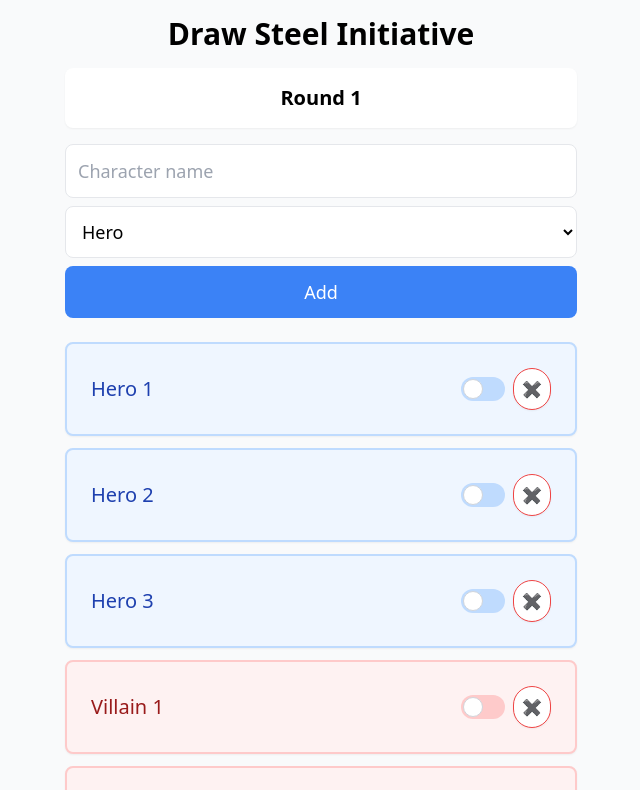
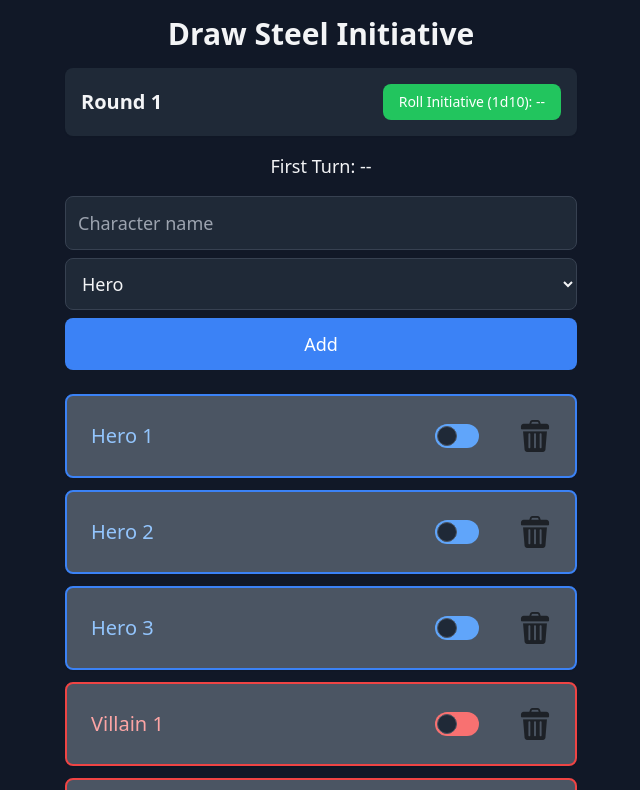
Before and after one commit to jaco129/draw-steel-initiative-tracker, a SvelteKit app: page / in a window 1280 px wide. Shown: the top 790 px of the page, without its empty margins (319-959 px from the left). Built offline with nearby package versions, Linux system fonts and the light colour scheme.

Commit message:
Working dark mode

```diff
--- a/src/routes/+page.svelte
+++ b/src/routes/+page.svelte
@@ -4,6 +4,8 @@
 
     let newName = '';
     let selectedType: CharacterType = 'hero';
+    let firstTurn = '--'; // Default to heroes going first
+    let rolledValue: number | null = null; // Store the rolled value
 
     function handleSubmit() {
         if (newName.trim()) {
@@ -18,27 +20,40 @@
         }
     }
 
+    function determineFirstTurn() {
+        rolledValue = Math.floor(Math.random() * 10) + 1; // Generate a number between 1 and 10
+        firstTurn = rolledValue >= 6 ? 'Heroes' : 'Villains';
+    }
+
     $: safeCharacters = Array.isArray($characters) ? $characters : []; // Ensure $characters is always an array
 </script>
 
-<div class="min-h-screen bg-gray-50 p-4">
+<div class="min-h-screen bg-gray-900 text-gray-100 p-4">
     <div class="container mx-auto max-w-lg">
         <h1 class="text-3xl font-bold mb-4 text-center">Draw Steel Initiative</h1>
 
-        <div class="bg-white p-4 rounded-lg shadow-sm mb-4">
-            <h2 class="text-xl font-semibold text-center">Round {$currentRound}</h2>
+        <div class="bg-gray-800 p-4 rounded-lg shadow-sm mb-4 flex items-center justify-between">
+            <h2 class="text-xl font-semibold">Round {$currentRound}</h2>
+            <button
+                on:click={determineFirstTurn}
+                class="bg-green-500 text-white px-4 py-2 rounded-lg text-sm font-medium hover:bg-green-600 active:bg-green-700 transition-colors"
+            >
+                Roll Initiative (1d10): {rolledValue ?? '--'}
+            </button>
         </div>
+
+        <p class="text-center text-lg font-medium mb-4">First Turn: {firstTurn}</p>
 
         <form on:submit|preventDefault={handleSubmit} class="flex flex-col gap-2 mb-6">
             <input
                 type="text"
                 bind:value={newName}
                 placeholder="Character name"
-                class="flex-1 p-3 border rounded-lg text-lg"
+                class="flex-1 p-3 border border-gray-700 bg-gray-800 rounded-lg text-lg text-gray-100 placeholder-gray-400"
             />
             <select
                 bind:value={selectedType}
-                class="p-3 border rounded-lg bg-white text-lg"
+                class="p-3 border border-gray-700 bg-gray-800 rounded-lg text-lg text-gray-100"
             >
                 <option value="hero">Hero</option>
                 <option value="villain">Villain</option>
@@ -56,12 +71,12 @@
                 {#each safeCharacters as character (character.id)}
                     <div class={`p-6 rounded-lg shadow-sm transition-all ${
                         character.type === 'hero'
-                            ? 'bg-blue-50 border-blue-200'
-                            : 'bg-red-50 border-red-200'
+                            ? 'bg-gray-600 border-blue-500'
+                            : 'bg-gray-600 border-red-500'
                     } ${character.hasTakenTurn ? 'opacity-60' : 'opacity-100'} border-2`}>
                         <div class="flex items-center justify-between">
                             <span class={`text-xl font-medium ${
-                                character.type === 'hero' ? 'text-blue-800' : 'text-red-800'
+                                character.type === 'hero' ? 'text-blue-300' : 'text-red-300'
                             }`}>
                                 {character.name}
                             </span>
@@ -75,17 +90,17 @@
                                     />
                                     <div class={`w-11 h-6 rounded-full peer
                                         ${character.type === 'hero'
-                                            ? 'bg-blue-200 peer-checked:bg-blue-600'
-                                            : 'bg-red-200 peer-checked:bg-red-600'
+                                            ? 'bg-blue-400 peer-checked:bg-blue-100'
+                                            : 'bg-red-400 peer-checked:bg-red-100'
                                         }
                                         peer-focus:outline-none peer-focus:ring-4
-                                        peer-focus:ring-blue-300
+                                        peer-focus:ring-gray-700
                                         after:content-['']
                                         after:absolute
                                         after:top-[2px]
                                         after:left-[2px]
-                                        after:bg-white
-                                        after:border-gray-300
+                                        after:bg-gray-800
+                                        after:border-gray-600
                                         after:border
                                         after:rounded-full
                                         after:h-5
@@ -96,10 +111,14 @@
                                 </label>
                                 <button
                                     on:click={() => handleDelete(character.id)}
-                                    class="text-red-500 hover:text-red-700 transition-colors p-2 rounded-full bg-white border border-red-500 shadow-sm"
+                                    class="w-8 h-8 flex items-center justify-center ml-8"
                                     title="Delete character"
                                 >
-                                    ✖
+                                    <img
+                                        src="/trash.png"
+                                        alt="Delete"
+                                        class="w-full h-full object-contain opacity-60 filter grayscale"
+                                    />
                                 </button>
                             </div>
                         </div>
@@ -109,13 +128,13 @@
 
             <button
                 on:click={characterStore.nextRound}
-                class="w-full mt-6 bg-purple-500 text-white p-4 rounded-lg text-lg font-medium hover:bg-purple-600 active:bg-purple-700 transition-colors"
+                class="w-full mt-6 bg-purple-600 text-white p-4 rounded-lg text-lg font-medium hover:bg-purple-700 active:bg-purple-800 transition-colors"
             >
                 Next Round
             </button>
         {/if}
         {#if safeCharacters.length === 0}
-            <p class="text-center text-gray-500 mt-4">No characters available. Add some to get started!</p>
+            <p class="text-center text-gray-400 mt-4">No characters available. Add some to get started!</p>
         {/if}
     </div>
 </div>
```
Also changed, not shown: static/trash.png (added).
